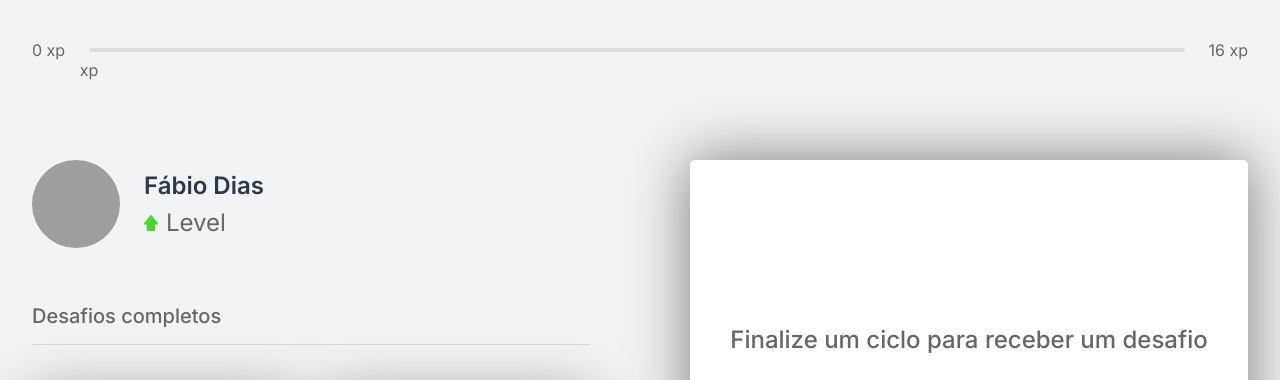
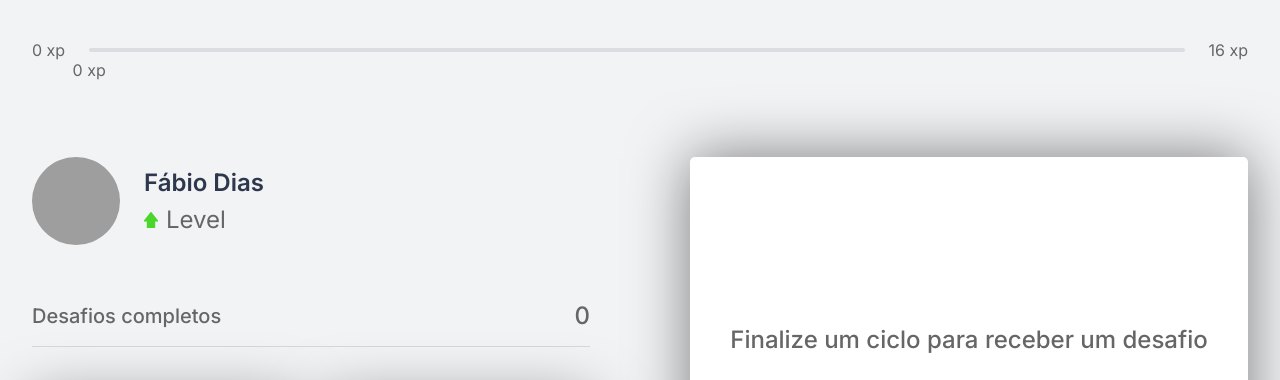
Before and after one commit to fbnnd1/nlw4-nextjs-moveit, a Next.js app: page / in a window 1280 px wide. Shown: the top 380 px of the page. Built offline with nearby package versions, Linux system fonts and the light colour scheme; grey boxes are pictures that could not be loaded.

Commit message:
Correcao de erro de exibicao da ExperienceBar

```diff
--- a/src/contexts/ChallengesContext.tsx
+++ b/src/contexts/ChallengesContext.tsx
@@ -37,8 +37,8 @@ export function ChallengesProvider({children, ...rest}: ChallengesProviderProps)
     //const [challengesCompleted, setChallengesCompleted] = useState(rest.challengesCompleted ?? 0);
 
     const [level, setLevel] = useState(isNaN(rest.level) ? 1 : rest.level);
-    const [currentExperience, setCurrentExperience] = useState(isNaN(rest.currentExperience) ? 0 : rest.currentExperience);
-    const [challengesCompleted, setChallengesCompleted] = useState(isNaN(rest.challengesCompleted) ? 0 : rest.challengesCompleted);
+    const [currentExperience, setCurrentExperience] = useState( (isNaN(rest.currentExperience) || rest.currentExperience == null)? 0 : rest.currentExperience);
+    const [challengesCompleted, setChallengesCompleted] = useState( (isNaN(rest.challengesCompleted) || rest.challengesCompleted == null) ? 0 : rest.challengesCompleted);
 
     const [activeChallenge, setActiveChallenge] = useState(null);
     const [isLevelUpModalOpen, setIsLevelUpModalOpen ] = useState(false);
@@ -65,6 +65,12 @@ export function ChallengesProvider({children, ...rest}: ChallengesProviderProps)
     function startNewChallenge() {
         const randomChallengeIndex = Math.floor(Math.random() * challenges.length);
         const challenge = challenges[randomChallengeIndex];
+
+        const experienceToNext2Levels = Math.pow((level + 2) * 4, 2);
+
+        if ((challenge.amount + currentExperience) >= experienceToNext2Levels) {
+            challenge.amount = (challenge.amount % experienceToNextLevel) + experienceToNextLevel;
+        }
 
         setActiveChallenge(challenge);
 
```
